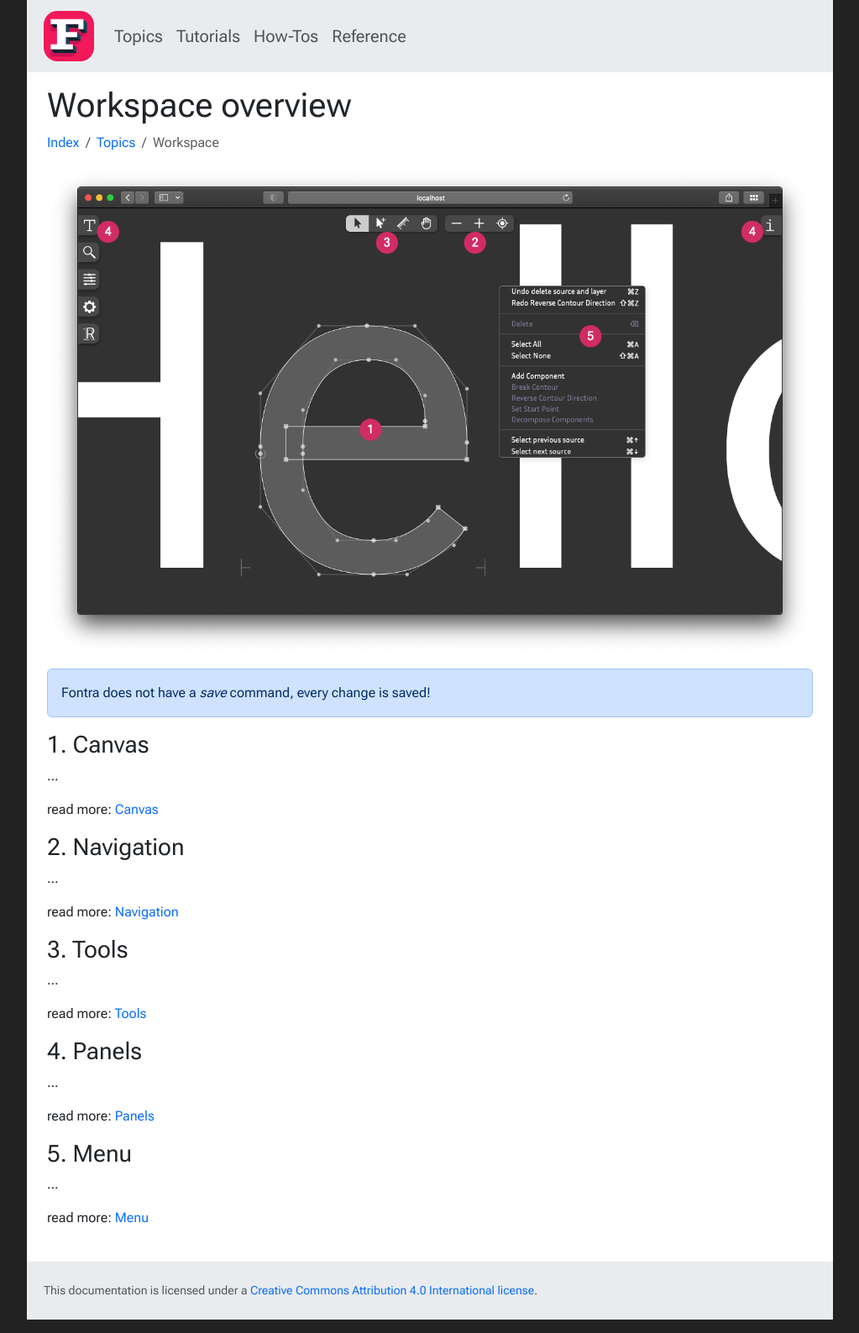
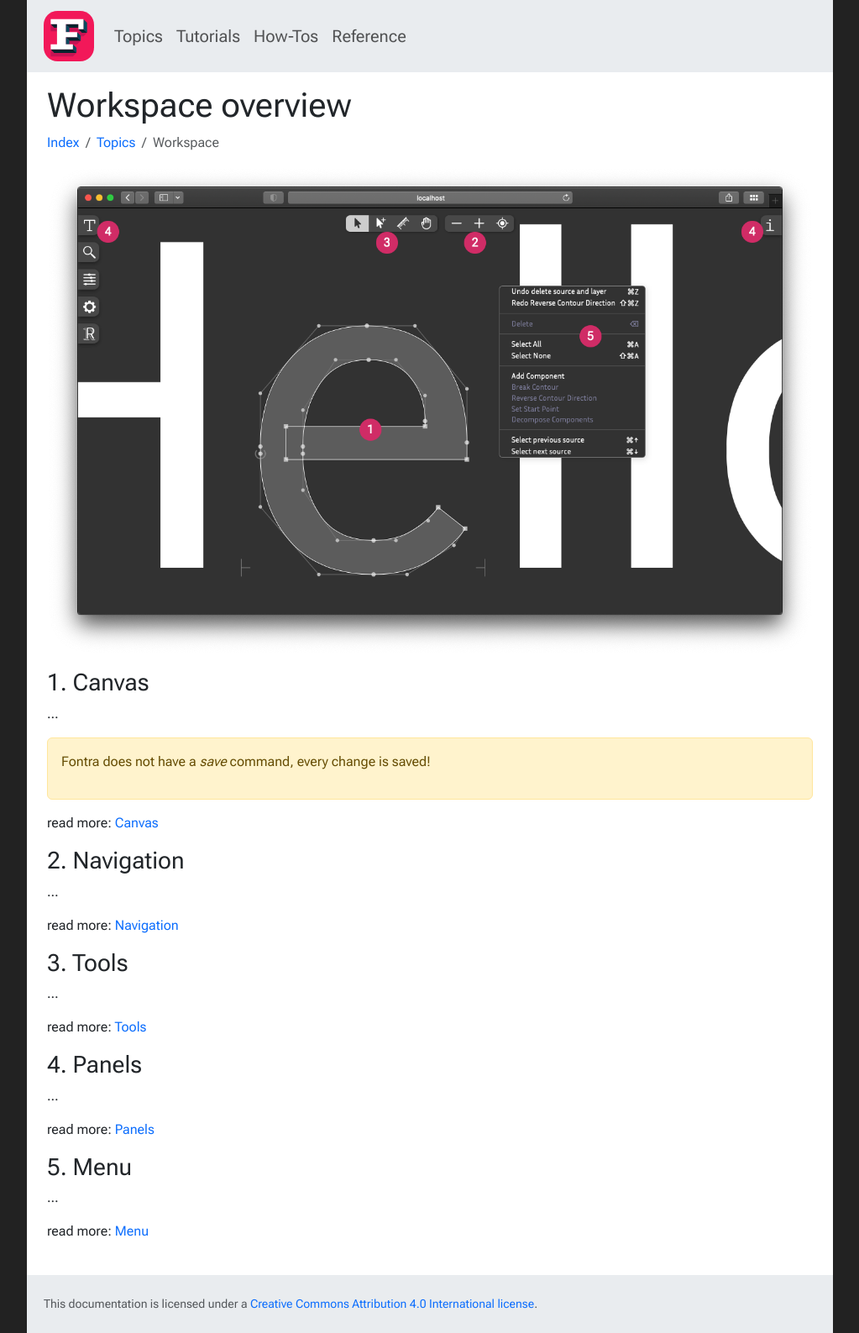
Before and after one commit to googlefonts/fontra-docs, a Jekyll site: the page built from topics/workspace.md, in a window 1280 px wide. Shown: the whole page at 84% size, without its empty margins (128-1151 px from the left). Built offline with Jekyll 4.4.1, drawn with Linux system fonts in a browser that asks for light colours; nearby versions of some CDN libraries.

Commit message:
converting note about saving bahavior to warning

```diff
--- a/topics/workspace.md
+++ b/topics/workspace.md
@@ -14,14 +14,14 @@ permalink: /topics/workspace/
 
 ![]({{ site.url }}/images/fontra-workspace_edit-2_dots.png){: .img-fluid }
 
-<div class="alert alert-primary" role="alert" markdown='1'>
-Fontra does not have a *save* command, every change is saved!
-{: .mb-0 }
-</div>
 
 ### 1. Canvas
 
 ...
+
+<div class="alert alert-warning" role="alert" markdown='1'>
+Fontra does not have a *save* command, every change is saved!
+</div>
 
 read more: [Canvas](../../reference/canvas)
 
```
